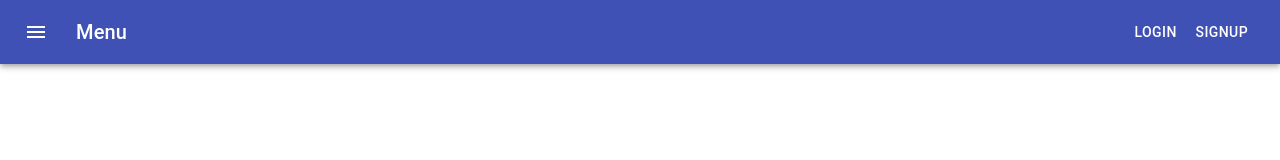
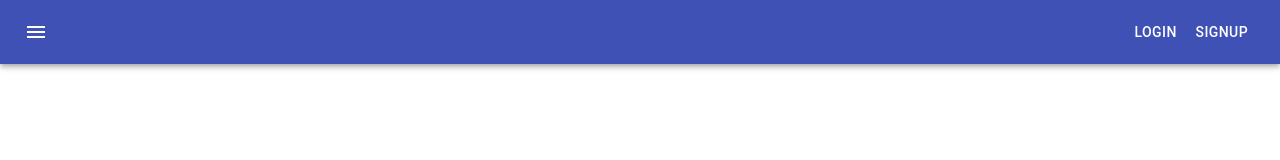
Before and after one commit to thanhtai-personal/mypoilerplate, a React app: page / in a window 1280 px wide. Shown: the top 160 px of the page. Built offline with nearby package versions, Linux system fonts and the light colour scheme; what @redux-saga/simple-saga-monitor would draw is missing.

Commit message:
update historical map

```diff
--- a/src/components/AppRoutes.jsx
+++ b/src/components/AppRoutes.jsx
@@ -41,7 +41,7 @@
     path: appRoutesPath.historicalMaps,
     component: makeSuspenseComponent(HistoricalMapsContainer),
     isExact: false,
-    layout: {}
+    layout: { header: HeaderComponent }
   }
 ]
 
--- a/src/components/historicalMaps/vietnam/index.tsx
+++ b/src/components/historicalMaps/vietnam/index.tsx
@@ -10,6 +10,7 @@
 const VietMapComponent = (props: VietMapProps, state: VietMapState) => {
   const { text } = props
   return (<>
+
   </>)
 }
 
--- a/src/components/layouts/header.tsx
+++ b/src/components/layouts/header.tsx
@@ -34,9 +34,7 @@
           <IconButton edge="start" className={classes.menuButton} color="inherit" aria-label="menu">
             <MenuIcon />
           </IconButton>
-          <Typography variant="h6" className={classes.title}>
-            Menu
-          </Typography>
+          <Typography variant="h6" className={classes.title} />
           <LinkButton to={'/login'} text={text.login}/>
           <LinkButton to={'/register'} text={text.register}/>
         </Toolbar>
--- a/src/constants/languages/en.json
+++ b/src/constants/languages/en.json
@@ -17,7 +17,8 @@
   },
   "headerComponent": {
     "login": "Login",
-    "register": "Signup"
+    "register": "Signup",
+    "menu": "Menu"
   },
   "vietMapContainer": {
     "loadingMap": "loading map..."
```
